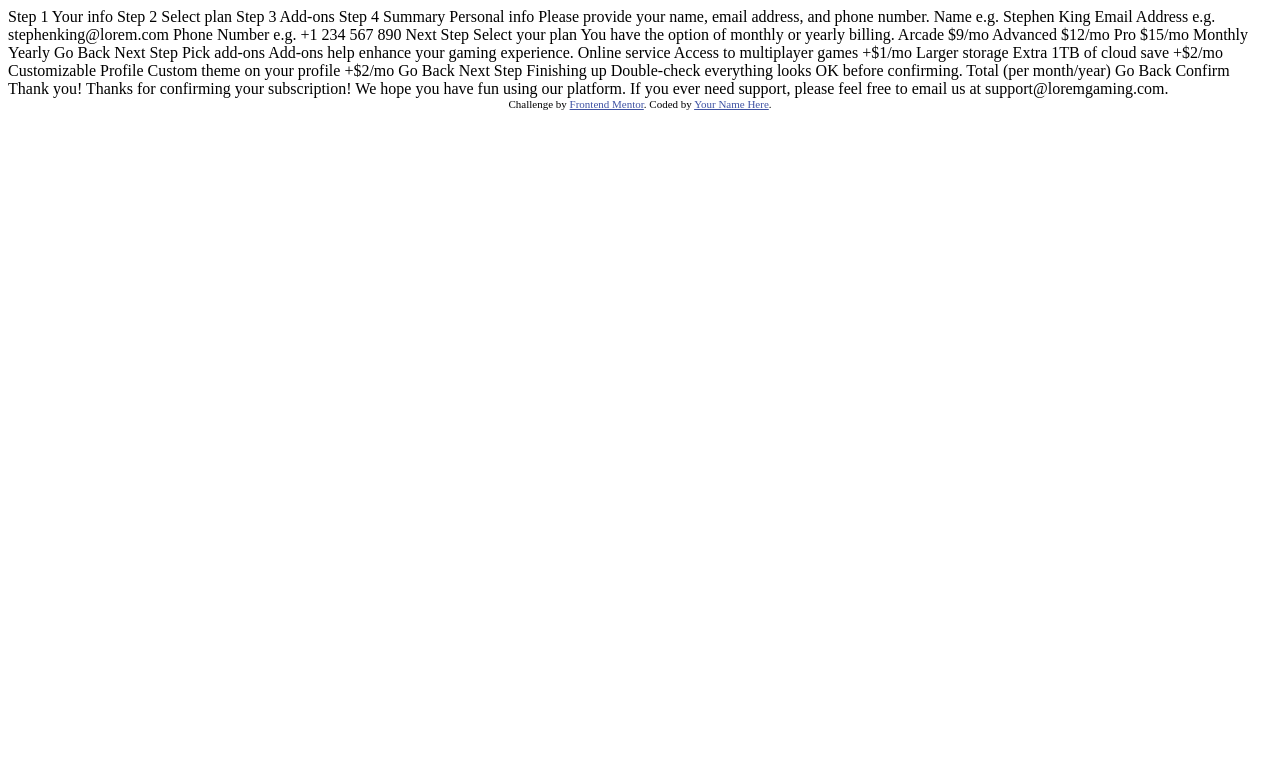
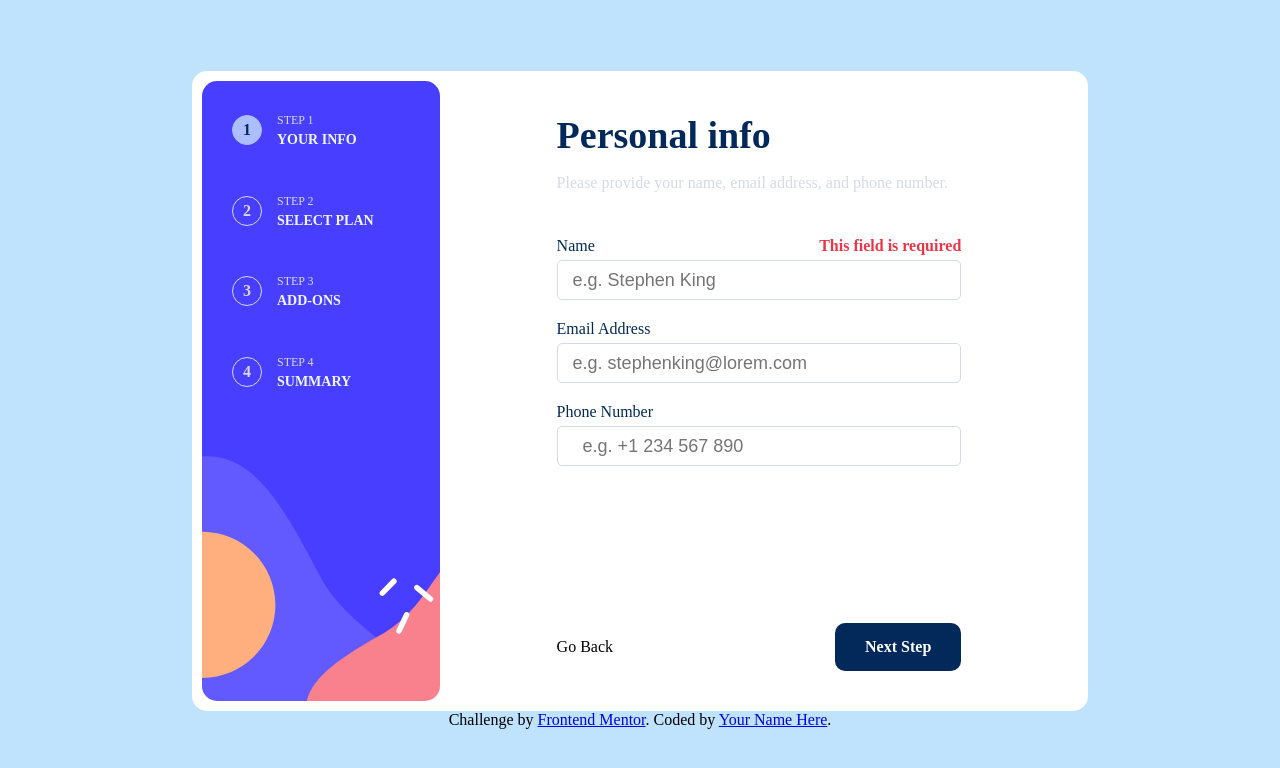
Before and after one commit to Nomolos29/Web2ACX_Collab, a plain HTML site: page multi-step-form-main/index.html in a window 1280 px wide. Drawn offline with Linux system fonts and the light colour scheme.

Commit message:
Started MultiForm UI development

```diff
--- a/multi-step-form-main/index.html
+++ b/multi-step-form-main/index.html
@@ -5,53 +5,100 @@
   <meta name="viewport" content="width=device-width, initial-scale=1.0"> <!-- displays site properly based on user's device -->
 
   <link rel="icon" type="image/png" sizes="32x32" href="./assets/images/favicon-32x32.png">
-
+  <link rel="stylesheet" href="style.css">
+  <script src="app.js"></script>
   <title>Frontend Mentor | Multi-step form</title>
 
-  <!-- Feel free to remove these styles or customise in your own stylesheet 👍 -->
-  <style>
-    .attribution { font-size: 11px; text-align: center; }
-    .attribution a { color: hsl(228, 45%, 44%); }
-  </style>
 </head>
-<body>
+<body class="flex center column">
+  <main class="main-container flex">
+    <!-- Sidebar start -->
+    <nav class="flex column">
+      <ul class="flex column">
+        <li class="option flex">
+          <span class="option-no active">1</span>
+          <div class="option-content">
+            <p>Step 1</p>
+            <h3>Your info</h3>
+          </div>
+        </li>
+        <li class="option flex">
+          <span class="option-no">2</span>
+          <div class="option-content">
+            <p>Step 2</p>
+            <h3>Select plan</h3>
+          </div>
+        </li>
+        <li class="option flex">
+          <span class="option-no">3</span>
+          <div class="option-content">
+            <p>Step 3</p>
+            <h3>Add-ons</h3>
+          </div>
+        </li>
+        <li class="option flex">
+          <span class="option-no">4</span>
+          <div class="option-content">
+            <p>Step 4</p>
+            <h3>Summary</h3>
+          </div>
+        </li>
+      </ul>
+    </nav>
+      <!-- Sidebar end -->
 
-  <!-- Sidebar start -->
+    <div class="main-form-section flex column">
+      <div class="form-section-container">
+        <section>
+          <!-- Step 1 start -->
+          <div class="section-title">
+            <h1>Personal info</h1>
+            <h4>Please provide your name, email address, and phone number.</h4>
+          </div>
+          <div class="main-form">
+            <form class="flex column">
+              <div>
+                <div class="label flex">
+                  <label for="Name">Name</label>
+                  <p class="error-message">This field is required</p>
+                </div>
+                <input type="text" name="Name" id="" placeholder="e.g. Stephen King">
+              </div>
+              <div>
+                <div class="label flex">
+                  <label for="Email Address">Email Address</label>
+                  <p class="error-message"><!--This field is required--></p>
+                </div>
+                <input type="email" name="Email Address" id="" placeholder="e.g. stephenking@lorem.com">
+              </div>
+              <div>
+                <div class="label flex">
+                  <label for="Phone Number">Phone Number</label>
+                  <p class="error-message"><!--This field is required--></p>
+                </div>
+                <input type="number" name="Phone Number" id="" placeholder="  e.g. +1 234 567 890">
+              </div>
 
-  Step 1
-  Your info
 
-  Step 2
-  Select plan
+            </form>
+          </div>
+        </section>
+      </div>
+      <div class="form-nav-section flex">
+        <p class="back">Go Back</p>
+        <h4 class="btn">Next Step</h4>
+      </div>
+    </div>
+  </main>
 
-  Step 3
-  Add-ons
 
-  Step 4
-  Summary
 
-  <!-- Sidebar end -->
-
-  <!-- Step 1 start -->
-
-  Personal info
-  Please provide your name, email address, and phone number.
-
-  Name
-  e.g. Stephen King
-
-  Email Address
-  e.g. stephenking@lorem.com
-
-  Phone Number
-  e.g. +1 234 567 890
-
-  Next Step
+  <!--  -->
 
   <!-- Step 1 end -->
 
   <!-- Step 2 start -->
-
+<!--
   Select your plan
   You have the option of monthly or yearly billing.
 
@@ -68,12 +115,12 @@
   Yearly
 
   Go Back
-  Next Step
+  Next Step -->
 
   <!-- Step 2 end -->
 
   <!-- Step 3 start -->
-
+<!--
   Pick add-ons
   Add-ons help enhance your gaming experience.
 
@@ -90,31 +137,31 @@
   +$2/mo
 
   Go Back
-  Next Step
+  Next Step -->
 
   <!-- Step 3 end -->
 
   <!-- Step 4 start -->
-
+<!--
   Finishing up
-  Double-check everything looks OK before confirming.
+  Double-check everything looks OK before confirming. -->
 
   <!-- Dynamically add subscription and add-on selections here -->
-
+<!--
   Total (per month/year)
 
   Go Back
-  Confirm
+  Confirm -->
 
   <!-- Step 4 end -->
 
   <!-- Step 5 start -->
-
+<!--
   Thank you!
 
   Thanks for confirming your subscription! We hope you have fun
   using our platform. If you ever need support, please feel free
-  to email us at support@loremgaming.com.
+  to email us at support@loremgaming.com. -->
 
   <!-- Step 5 end -->
 
--- /dev/null
+++ b/multi-step-form-main/style.css
@@ -0,0 +1,206 @@
+* {
+    box-sizing: border-box;
+    border: none;
+    padding: 0;
+    margin: 0;
+}
+
+:root {
+
+    /* ## Layout */
+    --mobile-width: 375px;
+    --Desktop-width: 1440px;
+
+    /* **## Colors** */
+
+    /* ### Primary */
+    --Marine-blue: hsl(213, 96%, 18%);
+    --Purplish-blue: hsl(243, 100%, 62%);
+    --Pastel-blue: hsl(228, 100%, 84%);
+    --Light-blue: hsl(206, 94%, 87%);
+    --Strawberry-red: hsl(354, 84%, 57%);
+
+    /* ### Neutral */
+    --Cool-gray: hsl(231, 11%, 63%);
+    --Light-gray: hsl(229, 24%, 87%);
+    --Magnolia: hsl(217, 100%, 97%);
+    --Alabaster: hsl(231, 100%, 99%);
+    --White: hsl(0, 0%, 100%);
+
+    /* ***## Typography*** */
+
+    /* ### Body Copy */
+    --font-size-paragraph: 16px;
+
+    /* ### Font */
+    --font-weight-400: 400;
+    --font-weight-500: 500;
+    --font-weight-700: 700;
+}
+
+/*
+---------------------------------------
+========== GLOBAL STYLING =============
+---------------------------------------
+*/
+body {
+    background: var(--Light-blue);
+    width: 100vw;
+    height: 100vh;
+}
+.main-container {
+    width: 70%;
+    height: 80%;
+    background-color: var(--White);
+    padding: 10px;
+    border-radius: 15px;
+    flex-wrap: wrap;
+}
+.flex {
+    display: flex;
+}
+.column {
+    flex-direction: column;
+}
+.center {
+    justify-content: center;
+    align-items: center;
+}
+.btn {
+    padding: 15px 30px;
+    color: var(--White);
+    background-color: var(--Marine-blue);
+    border-radius: 10px;
+    cursor: pointer;
+}
+/*
+------------------------------------------
+========== REUSEABLE STYLING =============
+------------------------------------------
+*/
+.option,
+.btn {
+    cursor: pointer;
+}
+/*
+------------------------------------------
+========== SIDE-BAR STYLING =============
+------------------------------------------
+*/
+nav {
+    flex: 2;
+    height: 100%;
+    background: url("/multi-step-form-main/assets/images/bg-sidebar-desktop.svg");
+    background-size: cover;
+    border-radius: 15px;
+    padding: 30px;
+}
+nav ul {
+    height: 50%;
+    justify-content: space-between;
+}
+section {
+    width: 100%;
+    border-radius: 10px;
+}
+.option-no {
+    display: flex;
+    justify-content: center;
+    align-items: center;
+    width: 30px;
+    height: 30px;
+    font-weight: var(--font-weight-700);
+    border: 1px solid var(--Light-gray);
+    color: var(--Light-gray);
+    border-radius: 50%;
+    margin-right: 15px;
+}
+.option {
+    display: flex;
+    align-items: center;
+}
+.option-content {
+    text-transform: uppercase;
+    line-height: 1.2rem;
+}
+.option-content p {
+    font-size: 12px;
+    color: var(--Light-gray);
+}
+.option-content h3 {
+    font-size: 14px;
+    color: var(--Magnolia);
+}
+.option:hover .option-no,
+.active{
+    background-color: var(--Pastel-blue);
+    border-color: var(--Pastel-blue);
+    color: var(--Marine-blue);
+}
+/*
+----------------------------------------------
+============ FORM CONTAINER STYLING ==========
+----------------------------------------------
+*/
+.main-form-section {
+    flex: 6.5;
+    padding: 30px;
+    justify-content: space-between;
+    align-items: center;
+}
+.form-section-container {
+    position: relative;
+    width: 70%;
+}
+section {
+    position: absolute;
+}
+
+/*
+---------------------------------
+============ MAIN FORM ==========
+---------------------------------
+*/
+.section-title {
+    line-height: 3rem;
+}
+.section-title h1 {
+    font-size: 38px;
+    color: var(--Marine-blue);
+}
+.section-title h4 {
+    font-size: 16px;
+    font-weight: 500;
+    color: var(--Light-gray);
+}
+form {
+    gap: 20px;
+}
+input {
+    width: 100%;
+    height: 40px;
+    border-radius: 5px;
+    font-size: 18px;
+    color: var(--Light-gray);
+    border: 1px solid var(--Light-gray);
+    padding-left: 15px;
+}
+.label {
+    justify-content: space-between;
+    margin-bottom: 5px;
+    color: var(--Marine-blue);
+    font-weight: 500;
+}
+.label p {
+    font-weight: var(--font-weight-700);
+    color: var(--Strawberry-red);
+}
+form {
+    margin-top: 30px;
+}
+
+.form-nav-section {
+    width: 70%;
+    justify-content: space-between;
+    align-items: center;
+}
```
